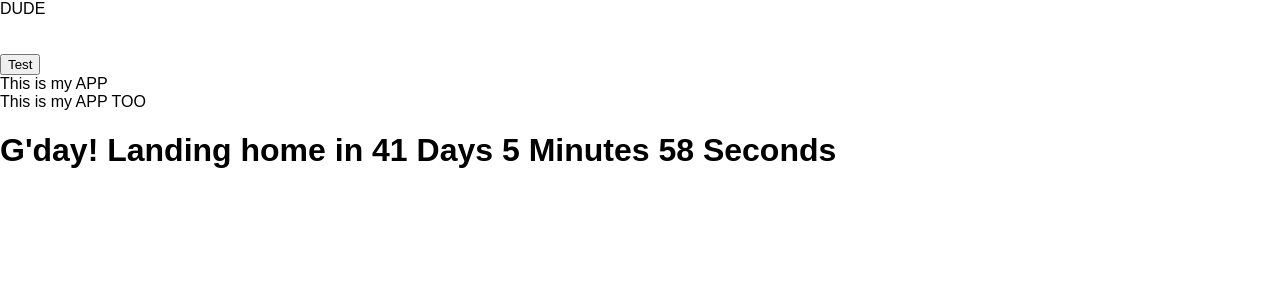
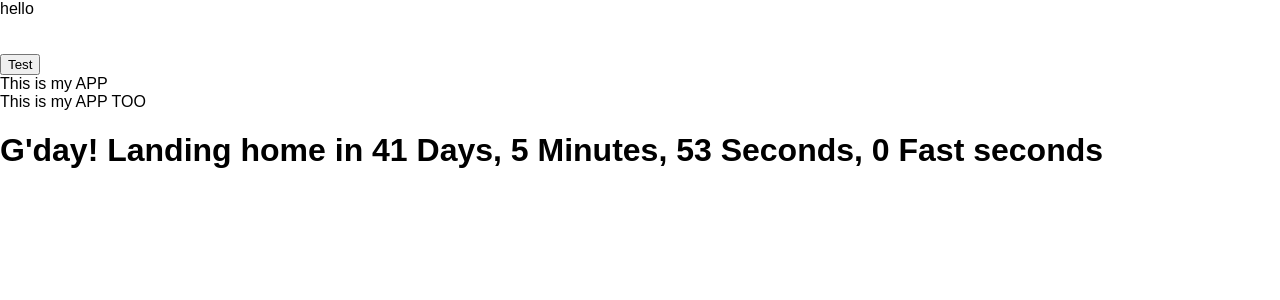
Before and after one commit to CapSap/collab-whisky, a React (Create React App) app: page / in a window 1280 px wide. Shown: the top 300 px of the page. Built offline with nearby package versions, Linux system fonts and the light colour scheme.

Commit message:
countdown complete with lots of help. added milliseconds

```diff
--- a/src/App.js
+++ b/src/App.js
@@ -1,5 +1,4 @@
 import React, { Component } from 'react';
-import logo from './logo.svg';
 import styles from './App.css';
 
 class App extends Component {
@@ -7,7 +6,7 @@ class App extends Component {
     console.log('props on Parent: ', this.props);
     return (
       <div className={`${styles.App}`}>
-        DUDE
+        hello
         <br />
         <br />
         <br />
@@ -47,7 +46,16 @@ const Child  = (props) => {
 };
 
 class Countdown extends Component {
-  render() {
+  constructor(props) {
+    super(props)
+    this.state = {
+      count: ""
+    }
+    this.tidyTime = this.tidyTime.bind(this);
+
+    setInterval(this.tidyTime, 20)
+  }
+   tidyTime() {
     const arrive = new Date('September 12, 2018 06:05:00 GMT +10')
     // from https://gist.github.com/remino/1563878
     function convertMS(ms) {
@@ -59,17 +67,23 @@ class Countdown extends Component {
       m = m % 60;
       d = Math.floor(h / 24);
       h = h % 24;
+      ms = ms % 1000;
+
       return (
-        d + " Days " + m + " Minutes " + s + " Seconds "
+        d + " Days, " + m + " Minutes, " + s + " Seconds, " + ms + " Fast seconds"
       );
     }
-    console.log(convertMS(2418131631));
+    this.setState({count: convertMS(arrive - Date.now())})
+
+}
+  render() {
+
 
     return (
-      <div>
-        <h1> G'day! Landing home in {convertMS(arrive - Date.now())} </h1>
-        </div>
-    )
+       <div>
+         <h1> G'day! Landing home in {this.state.count} </h1>
+       </div>
+      )
   }
 }
 
```
Also changed, not shown: src/logo.svg (deleted).
